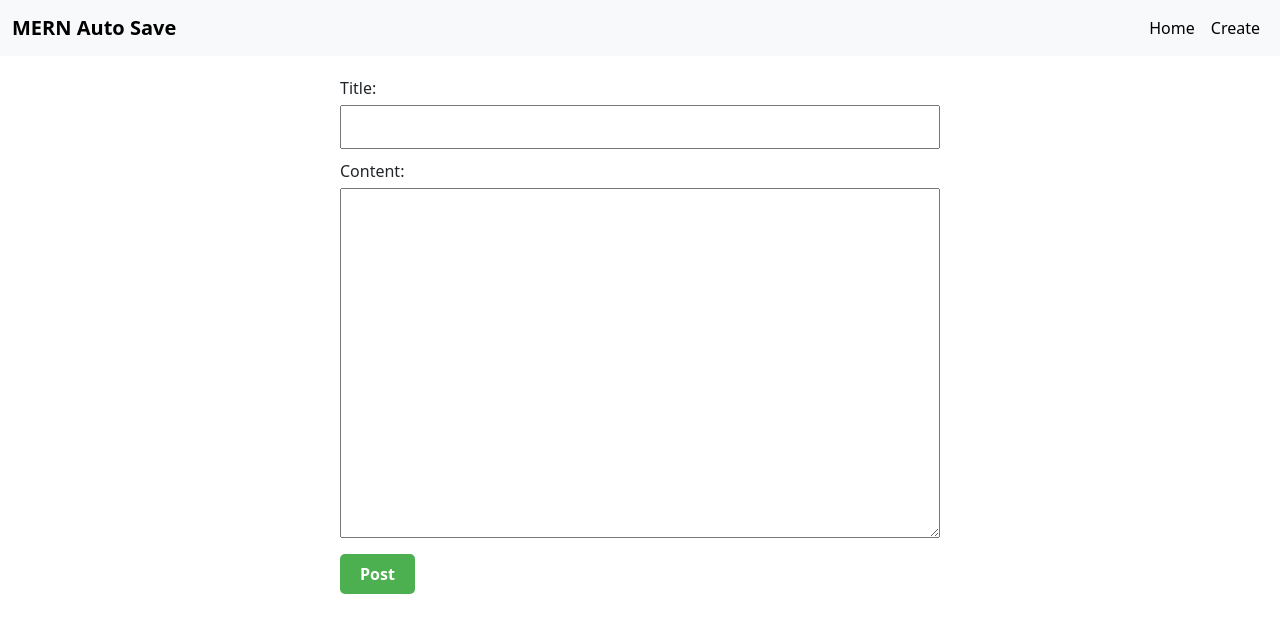
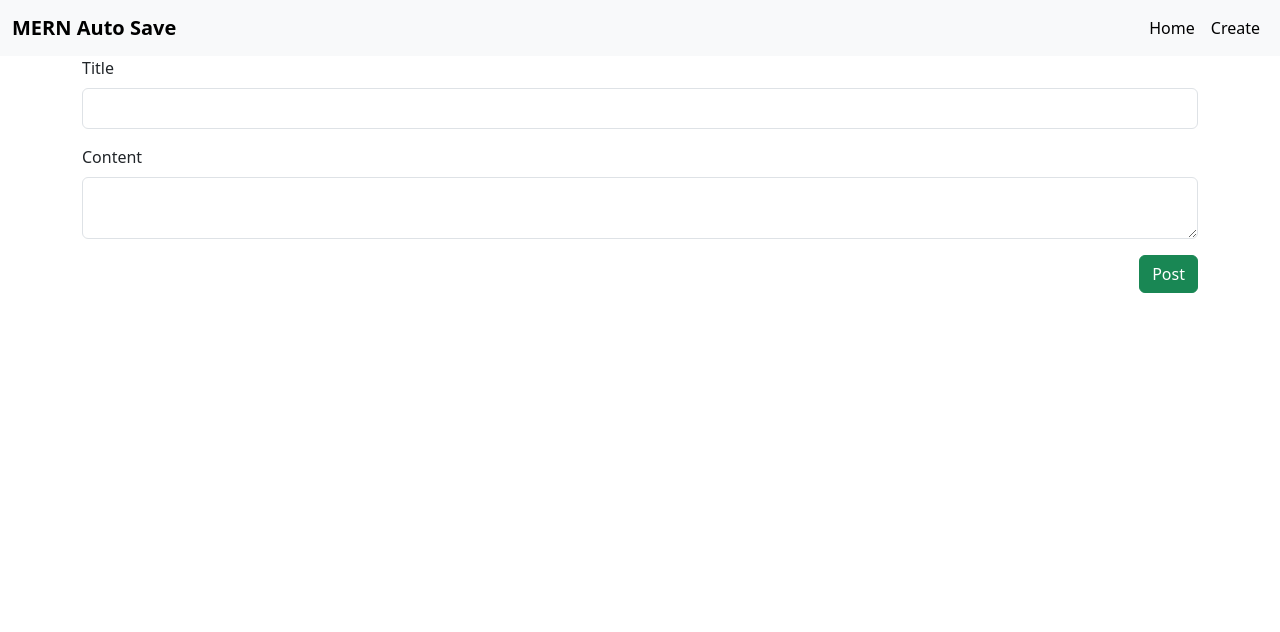
Before and after one commit to aarindey/MERN-autosave, a React (Create React App) app in the folder client/: page /create in a window 1280 px wide. Shown: the top 632 px of the page. Built offline with nearby package versions, Linux system fonts and the light colour scheme.

Commit message:
UI improvement for create post

```diff
--- a/client/src/components/CreatePostForm.js
+++ b/client/src/components/CreatePostForm.js
@@ -1,9 +1,14 @@
 // CreatePostForm.js
 import React, { useState } from "react";
-import "../styles/createPost/CreatePostForm.css"
+import { useNavigate } from "react-router-dom";
+
+
+// import "../styles/createPost/CreatePostForm.css"
 const CreatePostForm = ({ onPost }) => {
   const [title, setTitle] = useState("");
   const [content, setContent] = useState("");
+
+  const navigate  = useNavigate();
 
   const handleTitleChange = (e) => {
     setTitle(e.target.value);
@@ -11,6 +16,12 @@ const CreatePostForm = ({ onPost }) => {
 
   const handleContentChange = (e) => {
     setContent(e.target.value);
+    // Set the height of the textarea to its scrollHeight
+    const textarea = document.getElementById("contentTextarea");
+    if (textarea) {
+      textarea.style.height = "auto";
+      textarea.style.height = textarea.scrollHeight + "px";
+    }
   };
 
   const handlePostClick = () => {
@@ -25,17 +36,42 @@ const CreatePostForm = ({ onPost }) => {
     } else {
       alert("Please fill in both title and content fields.");
     }
+    navigate("/");
   };
 
   return (
     <div className="create-post-form">
-      <label>Title:</label>
-      <input type="text" value={title} onChange={handleTitleChange} />
+      <div className="mb-3">
+        <label htmlFor="title" className="form-label">
+          Title
+        </label>
+        <input
+          type="text"
+          className="form-control"
+          id="title"
+          value={title}
+          onChange={handleTitleChange}
+          style={{ fontWeight: "bold", fontSize: "large" }}
+        />
+      </div>
 
-      <label>Content:</label>
-      <textarea value={content} onChange={handleContentChange} />
-
-      <button onClick={handlePostClick}>Post</button>
+      <div className="mb-3">
+        <label htmlFor="content" className="form-label">
+          Content
+        </label>
+        <textarea
+          className="form-control"
+          id="contentTextarea"
+          value={content}
+          onChange={handleContentChange}
+          style={{ overflow: "hidden" }}
+        />
+      </div>
+      <div className="hstack">
+        <button className="btn btn-success ms-auto" onClick={handlePostClick}>
+          Post
+        </button>
+      </div>
     </div>
   );
 };
```
Also changed, not shown: 2 other files (tests, documents, lock files or other folders).
